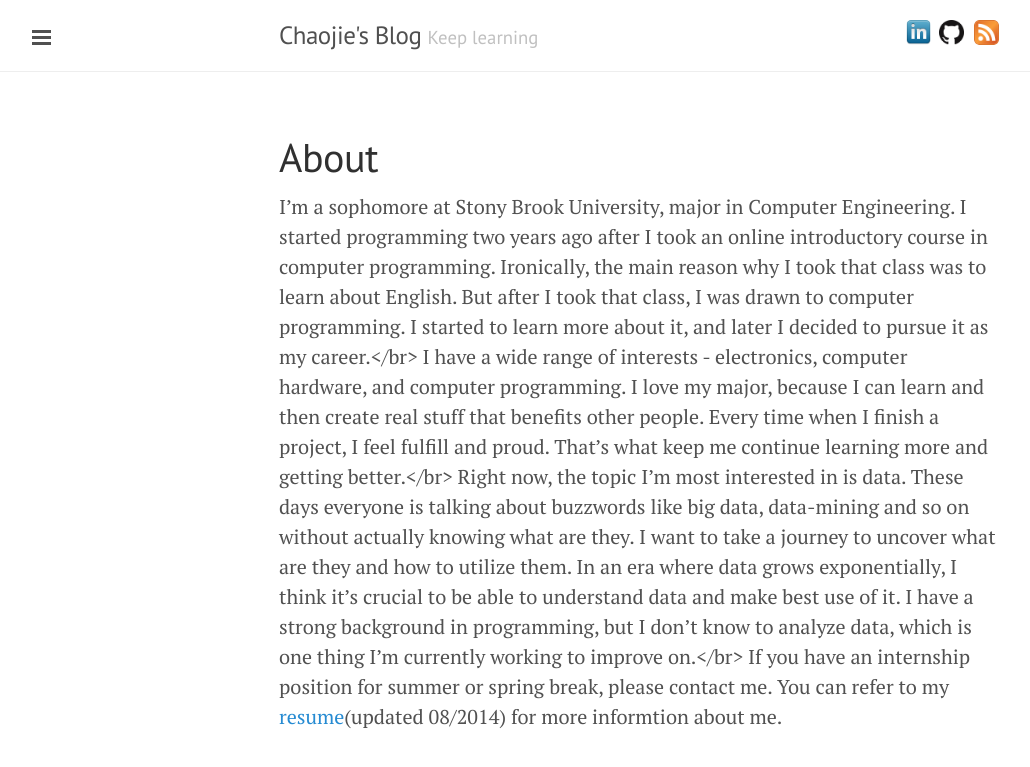
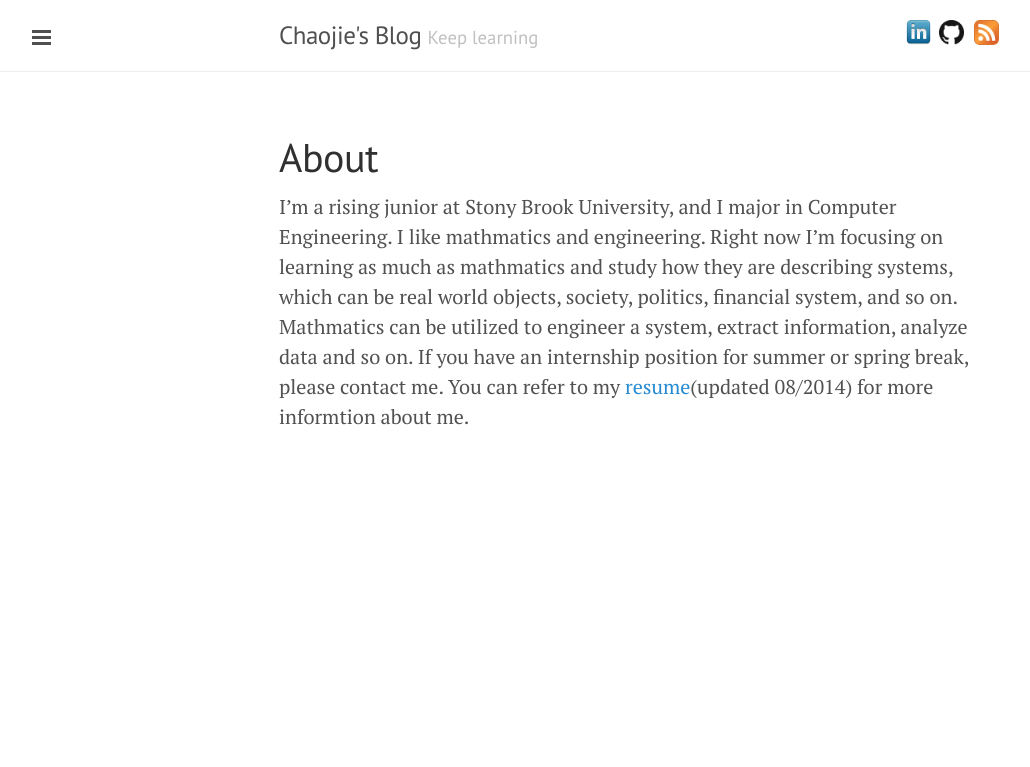
Before and after one commit to cjackie/cjackie.github.com, a Jekyll site: the page built from about.md, in a window 1280 px wide. Shown: the top 767 px of the page, without its empty margins (1-1031 px from the left). Built offline with Jekyll 4.4.1, drawn with Linux system fonts in a browser that asks for light colours; Markdown is read by kramdown in place of the engine named in the settings.

Commit message:
upate about on May 15

```diff
--- a/about.md
+++ b/about.md
@@ -3,7 +3,5 @@ layout: page
 title: About
 ---
 
-I'm a sophomore at Stony Brook University, major in Computer Engineering. I started programming two years ago after I took an online introductory course in computer programming. Ironically, the main reason why I took that class was to learn about English. But after I took that class, I was drawn to computer programming. I started to learn more about it, and later I decided to pursue it as my career.</br>
-I have a wide range of interests - electronics, computer hardware, and computer programming. I love my major, because I can learn and then create real stuff that benefits other people. Every time when I finish a project, I feel fulfill and proud. That's what keep me continue learning more and getting better.</br>
-Right now, the topic I'm most interested in is data. These days everyone is talking about buzzwords like big data, data-mining and so on without actually knowing what are they. I want to take a journey to uncover what are they and how to utilize them. In an era where data grows exponentially, I think it's crucial to be able to understand data and make best use of it. I have a strong background in programming, but I don't know to analyze data, which is one thing I'm currently working to improve on.</br>
+I'm a rising junior at Stony Brook University, and I major in Computer Engineering. I like mathmatics and engineering. Right now I'm focusing on learning as much as mathmatics and study how they are describing systems, which can be real world objects, society, politics, financial system, and so on. Mathmatics can be utilized to engineer a system, extract information, analyze data and so on.
 If you have an internship position for summer or spring break, please contact me. You can refer to my [resume]({{ site.baseurl }}documents/resume.pdf)(updated 08/2014) for more informtion about me.<br>
```
